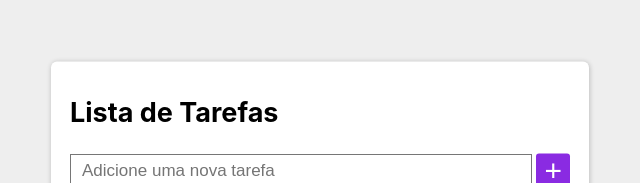
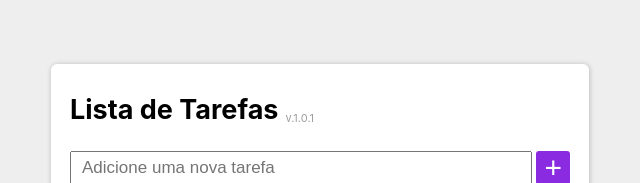
Before and after one commit to ChristoferGuimaraes/todo-react, a React (Create React App) app: page / in a window 1280 px wide. Shown: the part 197-380 px from the top of the page, without its empty margins (320-960 px from the left). Built offline with nearby package versions, Linux system fonts and the light colour scheme.

Commit message:
css and notifications improvements

```diff
--- a/src/components/App.css
+++ b/src/components/App.css
@@ -21,6 +21,7 @@
   text-align: center;
   display: flex;
   margin-top: 25px;
+
 }
 
 .input-task {
@@ -31,10 +32,21 @@
   outline: none;
 }
 
+.title-container {
+  display:flex;
+  margin: 10px 0px;
+}
+
 .title {
-  margin: 15px 0px;
   font-size: 27px;
   font-weight: bold;
+}
+
+.version {
+  font-size: 11px;
+  color: rgba(100, 100, 100, 0.623);
+  margin-top: 17.5px;
+  margin-left: 7px;
 }
 
 .add-new-task {
@@ -67,6 +79,7 @@
   padding-top: 1px;
   padding-left: 10px;
   font-size: 15px;
+
 }
 
 .tasks-container {
@@ -235,9 +248,13 @@ label > input[type="checkbox"] + span + span {
   }
 
   .title {
+    font-size: 28px;
+  }
+
+  .title-container {
     text-align: center;
-    font-size: 28px;
     margin-bottom: 35px;
+    display: block;
   }
 
   .clearall-button {
--- a/src/components/App.js
+++ b/src/components/App.js
@@ -3,7 +3,7 @@ import Modal from "./Modal/index.js";
 import "./App.css";
 
 import "react-toastify/dist/ReactToastify.css";
-import { VscSaveAs } from "react-icons/vsc"
+import { VscSaveAs } from "react-icons/vsc";
 import { ToastContainer, toast } from "react-toastify";
 import { FaTrashAlt } from "react-icons/fa";
 import { BiChevronDown, BiChevronUp } from "react-icons/bi";
@@ -79,14 +79,18 @@ function App() {
 
   const verifyInput = function () {
     if (task === "") {
-      notify("Campo de tarefas vazio!");
+      invalidInput("Campo de tarefas vazio");
 
       return false;
     } else return true;
   };
 
-  const notify = function (text) {
+  const invalidInput = function (text) {
     return toast.error(text, { position: toast.POSITION.TOP_CENTER });
+  };
+
+  const saveNotify = function (text) {
+    return toast.success(text, { position: toast.POSITION.BOTTOM_LEFT });
   };
 
   const confirmModal = function () {
@@ -116,11 +120,16 @@ function App() {
       if (task.id === id) {
         task.description = description;
         task.toggle = !task.toggle;
+        if (task.text.length >= 10) {
+          saveNotify(`Tarefa "${task.text.substr(0, 10)}..." atualizada`);
+        } else saveNotify(`Tarefa "${task.text}" atualizada`);
       }
+
       return task;
     });
     setList(updatedList);
-    setDescription('')
+
+    setDescription("");
   }
 
   return (
@@ -128,7 +137,10 @@ function App() {
       <div className="container">
         <div className="main-container">
           <form onSubmit={handleSubmit}>
-            <div className="title">Lista de Tarefas</div>
+            <div className="title-container">
+              <span className="title">Lista de Tarefas</span>
+              <span className="version">v.1.0.1</span>
+            </div>
             <div className="input-container">
               <input
                 className="input-task"
@@ -158,7 +170,14 @@ function App() {
                           />
                           <span></span>
                         </label>
-                        <div className="task-text">
+                        <div
+                          className="task-text"
+                          style={
+                            task.completed === true
+                              ? { color: "rgba(0, 0, 0, 0.582)" }
+                              : { color: "black" }
+                          }
+                        >
                           {task.completed === true ? (
                             <s>{task.text}</s>
                           ) : (
@@ -199,16 +218,28 @@ function App() {
                           onChange={(e) => setDescription(e.target.value)}
                           defaultValue={task.description}
                           spellCheck="false"
+                          placeholder="Insira mais detalhes da tarefa"
+                          style={
+                            task.completed === true
+                              ? { color: "rgba(0, 0, 0, 0.582)" }
+                              : { color: "black" }
+                          }
                         />
                         <div className="save-description-container">
-                        <button className="save-description" onClick={() => saveDescription(task.id)}>
-                          <VscSaveAs />
-                        </button>
+                          <button
+                            className="save-description"
+                            onClick={() => saveDescription(task.id)}
+                            style={
+                              task.completed === true
+                                ? { backgroundColor: "rgb(230, 20, 20)" }
+                                : { backgroundColor: "blueviolet" }
+                            }
+                          >
+                            <VscSaveAs />
+                          </button>
                         </div>
                       </div>
-
                     </div>
-
                   )}
                 </div>
               </div>
```
